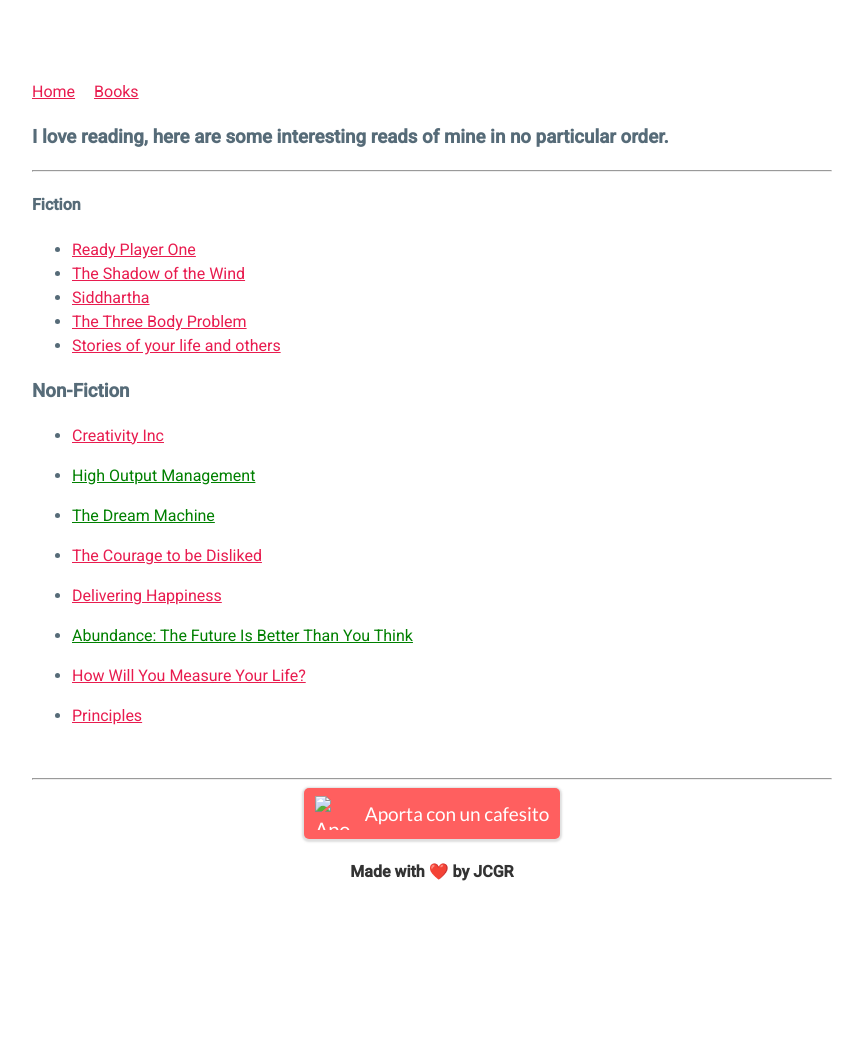
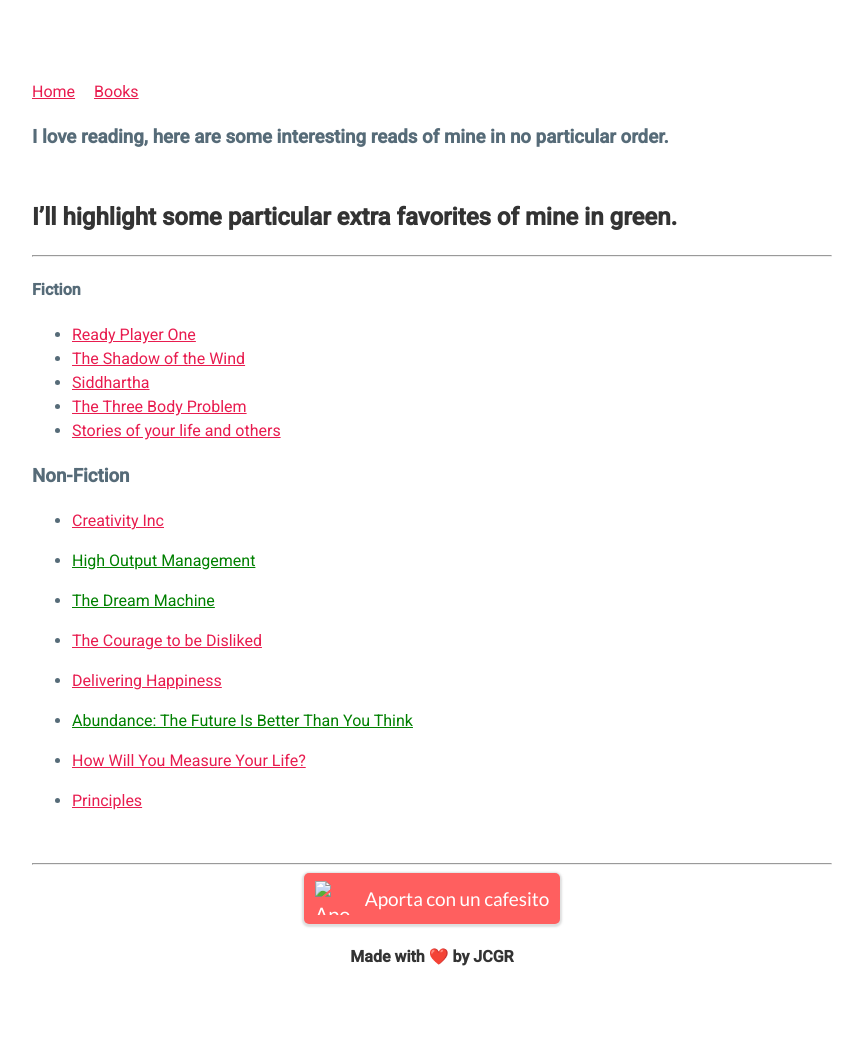
Before and after one commit to juancgarza/me, a Jekyll site: the page built from books.md, in a window 1280 px wide. Shown: the whole page, without its empty margins (208-1071 px from the left). Built offline with Jekyll 4.4.1, drawn with Linux system fonts in a browser that asks for light colours; before the commit the page ends 964 px from its top, so only the background shows below that.

Commit message:
Add special links indicator title

```diff
--- a/books.md
+++ b/books.md
@@ -4,6 +4,7 @@
 ---
 
 ### I love reading, here are some interesting reads of mine in no particular order.
+## I'll highlight some particular extra favorites of mine in green.
 
 - - - -
 
```
Also changed, not shown: 1 other file.
